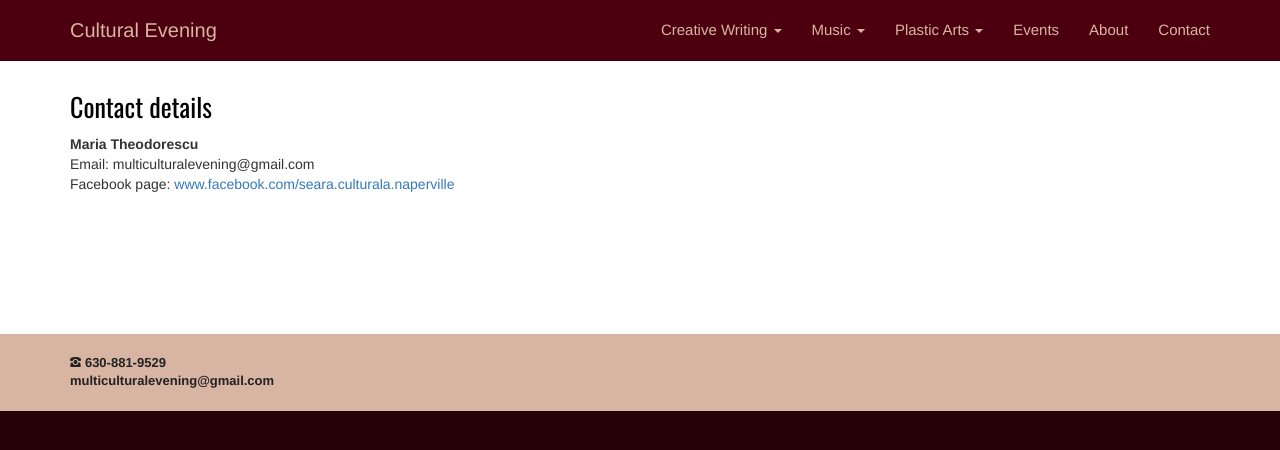
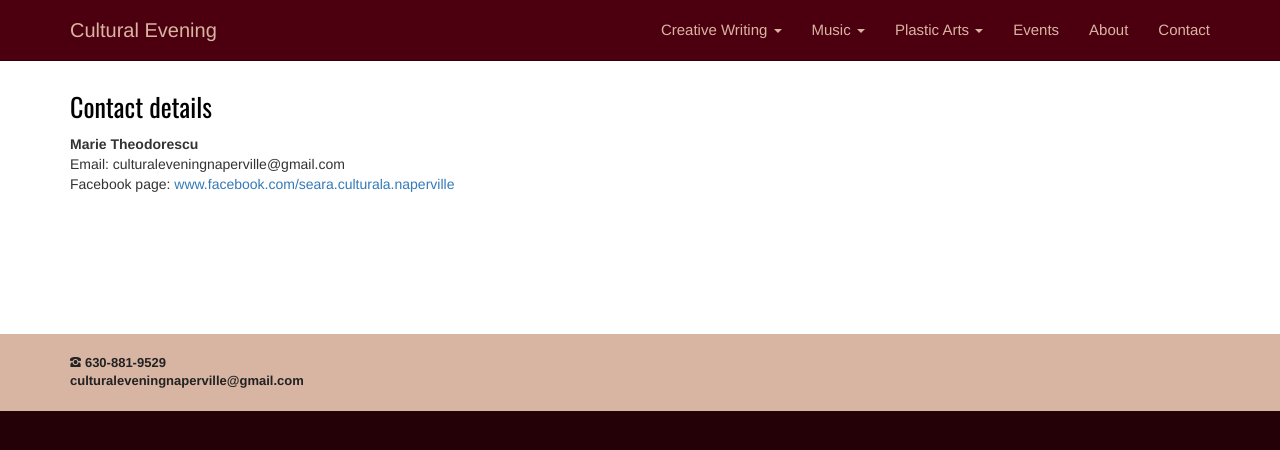
Before and after one commit to adrianth/culteve, a Jekyll site: the page built from en/contact.html, in a window 1280 px wide. Shown: the top 450 px of the page. Built offline with Jekyll 4.4.1, drawn with Linux system fonts in a browser that asks for light colours.

Commit message:
culturaleveningnaperville

```diff
--- a/_includes/other/footer-en.html
+++ b/_includes/other/footer-en.html
@@ -4,7 +4,7 @@
         <div class="row">
             <div class="col-md-8">
                 <img style="margin-top: -2px; height: 10px;" src="{{ site.baseurl }}/img/icons/phone-gray.png" /> 630-881-9529<br>
-                multiculturalevening@gmail.com</p>
+                culturaleveningnaperville@gmail.com</p>
 
                 <!--<ul class="footer-menu-links">
                     <li>
--- a/en/contact.html
+++ b/en/contact.html
@@ -12,8 +12,8 @@ title: Contact
 
             <div class="row">
                 <div class="col-sm-6">
-                    <strong>Maria Theodorescu</strong><br>
-                    Email: multiculturalevening@gmail.com<br>
+                    <strong>Marie Theodorescu</strong><br>
+                    Email: culturaleveningnaperville@gmail.com<br>
                     Facebook page: <a href="https://www.facebook.com/seara.culturala.naperville/">www.facebook.com/seara.culturala.naperville</a>
                 </div>
                 <div class="col-sm-3">
```
